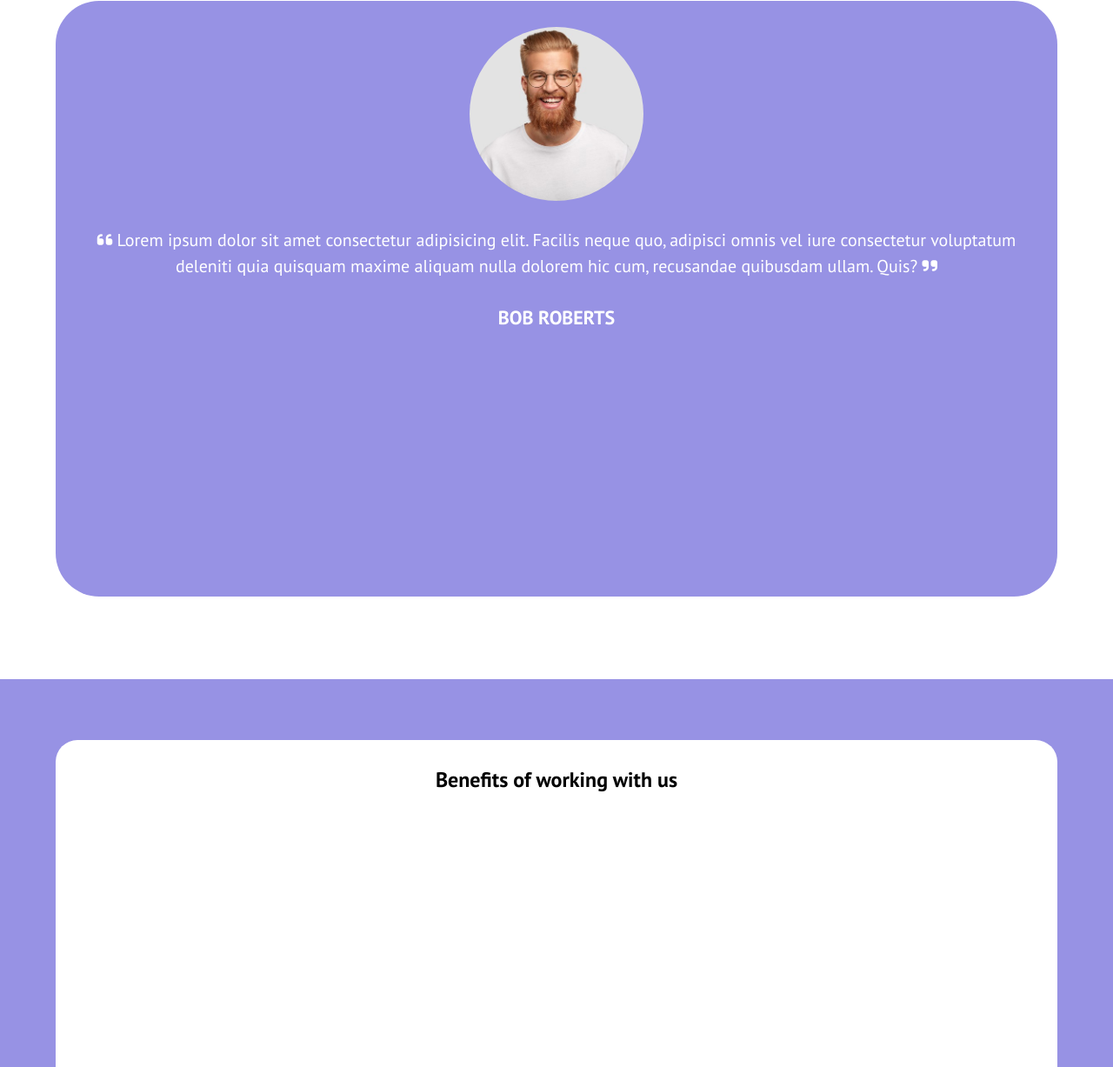
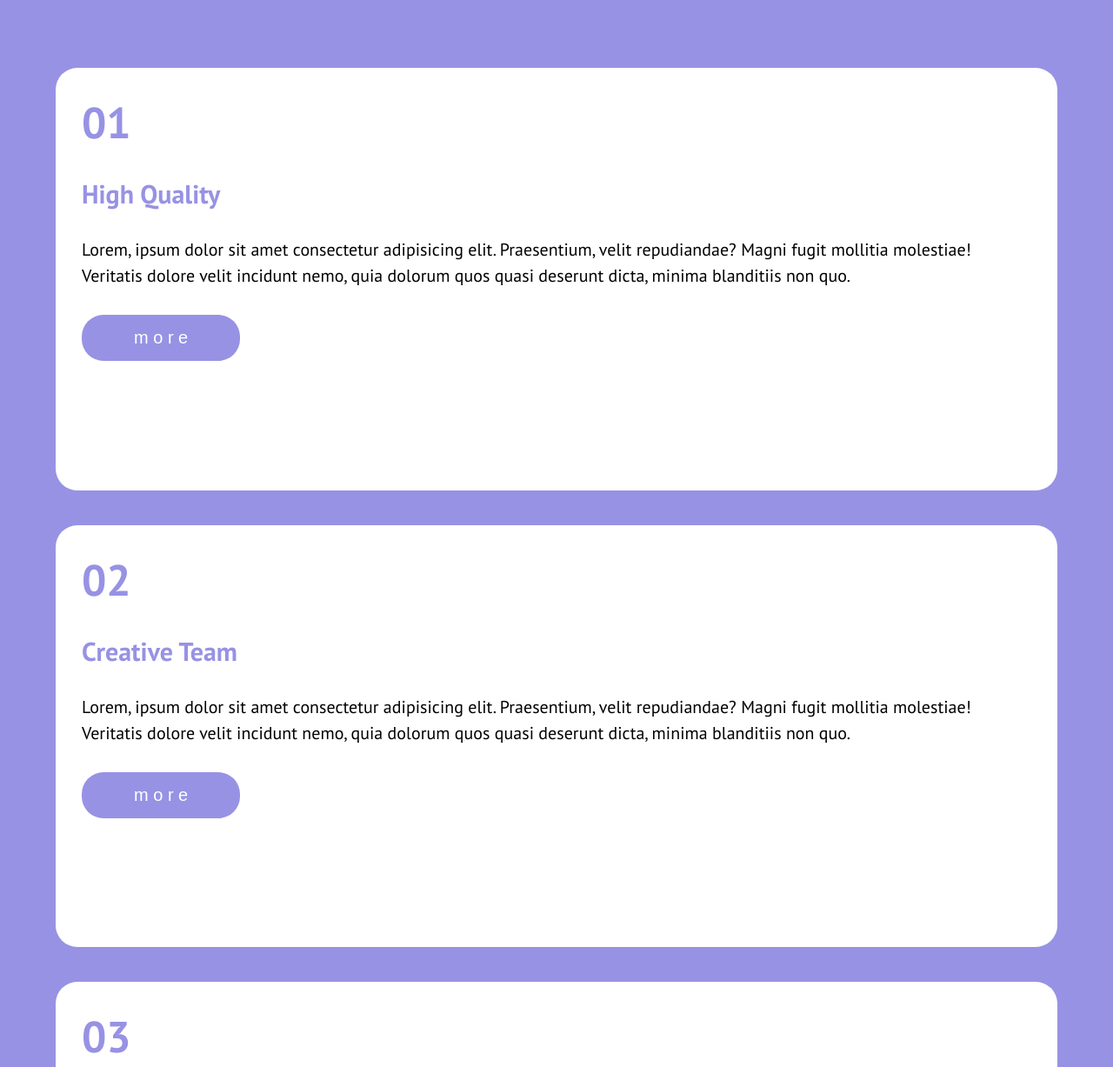
Before and after one commit to FedericoGuadagnoli/htmlcss-responsive-layout, a plain HTML site: page index.html in a window 1280 px wide. Shown: the part 7821-9048 px from the top of the page at 87% size. Drawn offline with Linux system fonts and the light colour scheme.

Commit message:
Add section benefits elements

```diff
--- a/Css/style.css
+++ b/Css/style.css
@@ -174,12 +174,7 @@ h3 {
     padding: 50px 0 75px 0;
 }
 
-#testimonials .row {
-    height: 2900px;
-}
-
 #testimonials .col {
-    height: 700px;
     background-color: #9792E4;
     border-radius: 50px;
 }
@@ -233,10 +228,10 @@ h4 {
     background-color: #9792E4;
     padding: 50px 0;
 }
-#benefits h1 {
+#benefits h2 {
     text-align: center;
     font-weight: 800;
-    font-size: 50px;
+    font-size: 36px;
     color: white;
 }
 
@@ -249,7 +244,34 @@ h4 {
     border-radius: 25px;
 }
 
+#benefits .card {
+    align-items: flex-start;
+}
+#benefits .col:first-child {
+    background-color: transparent;
+}
 
+#benefits h1, #benefits h3 {
+    color: #9792E4;
+}
+
+#benefits h1 {
+    font-size: 50px;
+}
+
+#benefits h3 {
+    font-size: 30px;
+}
+
+#benefits button {
+    background-color: #9792E4;
+    color: white;
+    border: 0;
+    font-size: 20px;
+    padding: 15px 60px 15px 60px;
+    border-radius: 25px;
+    cursor: pointer;
+}
 /* SECTION ABOUT US */
 #about-us {
     padding: 75px 0 50px 0;
--- a/index.html
+++ b/index.html
@@ -157,32 +157,62 @@
                     </div>
                     <div class="col">
                         <div class="card">
-
+                            <h1>01</h1>
+                            <h3>High Quality</h3>
+                            <p>Lorem, ipsum dolor sit amet consectetur adipisicing elit. Praesentium, velit repudiandae? Magni fugit mollitia molestiae! Veritatis dolore velit incidunt nemo, quia dolorum quos quasi deserunt dicta, minima blanditiis non quo.</p>
+                            <button>
+                                <span>m o r e</span>
+                            </button>
                         </div>
                     </div>
                     <div class="col">
                         <div class="card">
-
+                            <h1>02</h1>
+                            <h3>Creative Team</h3>
+                            <p>Lorem, ipsum dolor sit amet consectetur adipisicing elit. Praesentium, velit repudiandae? Magni fugit mollitia molestiae! Veritatis dolore velit incidunt nemo, quia dolorum quos quasi deserunt dicta, minima blanditiis non quo.</p>
+                            <button>
+                                <span>m o r e</span>
+                            </button>
                         </div>
                     </div>
                     <div class="col">
                         <div class="card">
-
+                            <h1>03</h1>
+                            <h3>Amazing Results</h3>
+                            <p>Lorem, ipsum dolor sit amet consectetur adipisicing elit. Praesentium, velit repudiandae? Magni fugit mollitia molestiae! Veritatis dolore velit incidunt nemo, quia dolorum quos quasi deserunt dicta, minima blanditiis non quo.</p>
+                            <button>
+                                <span>m o r e</span>
+                            </button>
                         </div>
                     </div>
                     <div class="col">
                         <div class="card">
-
+                            <h1>04</h1>
+                            <h3>Best Pricing</h3>
+                            <p>Lorem, ipsum dolor sit amet consectetur adipisicing elit. Praesentium, velit repudiandae? Magni fugit mollitia molestiae! Veritatis dolore velit incidunt nemo, quia dolorum quos quasi deserunt dicta, minima blanditiis non quo.</p>
+                            <button>
+                                <span>m o r e</span>
+                            </button>
                         </div>
                     </div>
                     <div class="col">
                         <div class="card">
-
+                            <h1>05</h1>
+                            <h3>Innovations</h3>
+                            <p>Lorem, ipsum dolor sit amet consectetur adipisicing elit. Praesentium, velit repudiandae? Magni fugit mollitia molestiae! Veritatis dolore velit incidunt nemo, quia dolorum quos quasi deserunt dicta, minima blanditiis non quo.</p>
+                            <button>
+                                <span>m o r e</span>
+                            </button>
                         </div>
                     </div>
                     <div class="col">
                         <div class="card">
-
+                            <h1>06</h1>
+                            <h3>24/7 Support</h3>
+                            <p>Lorem, ipsum dolor sit amet consectetur adipisicing elit. Praesentium, velit repudiandae? Magni fugit mollitia molestiae! Veritatis dolore velit incidunt nemo, quia dolorum quos quasi deserunt dicta, minima blanditiis non quo.</p>
+                            <button>
+                                <span>m o r e</span>
+                            </button>
                         </div>
                     </div>
                 </div>
```
